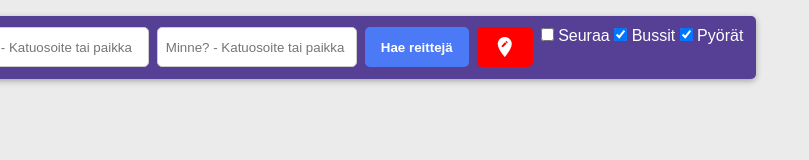
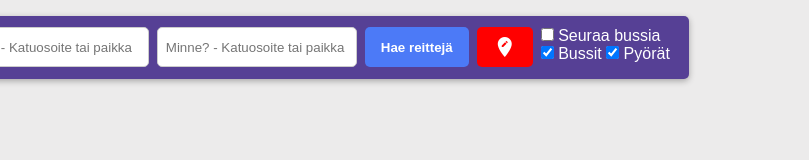
Before and after one commit to nikohoffren/kuopio-public-transport, a website with bundled scripts: page index.html in a window 1280 px wide. Shown: the full height of the page, 200-1009 px from the left. Built offline with nearby package versions, Linux system fonts and the light colour scheme; files whose address does not match are found by name.

Commit message:
modify checkboxes div in index.html

```diff
--- a/index.html
+++ b/index.html
@@ -32,7 +32,7 @@
             <button id="useCurrentLocation"><i class="material-icons">edit_location</i></button>
             <div class="checkboxes">
                 <input type="checkbox" id="followBusCheckbox" name="followBusCheckbox">
-                <label for="followBusCheckbox" class="white-text">Seuraa</label>
+                <label for="followBusCheckbox" class="white-text">Seuraa bussia</label>
                 <input type="checkbox" id="showBusCheckbox" name="showBusCheckbox" checked>
                 <label for="showBusCheckbox" class="white-text">Bussit</label>
                 <input type="checkbox" id="showBicycleCheckbox" name="showBicycleCheckbox" checked>
--- a/styles.css
+++ b/styles.css
@@ -197,3 +197,7 @@ button:hover {
 .blinking {
     animation: blinking 1.5s linear infinite;
 }
+
+.checkboxes {
+    width: 8.5em;
+}
```
